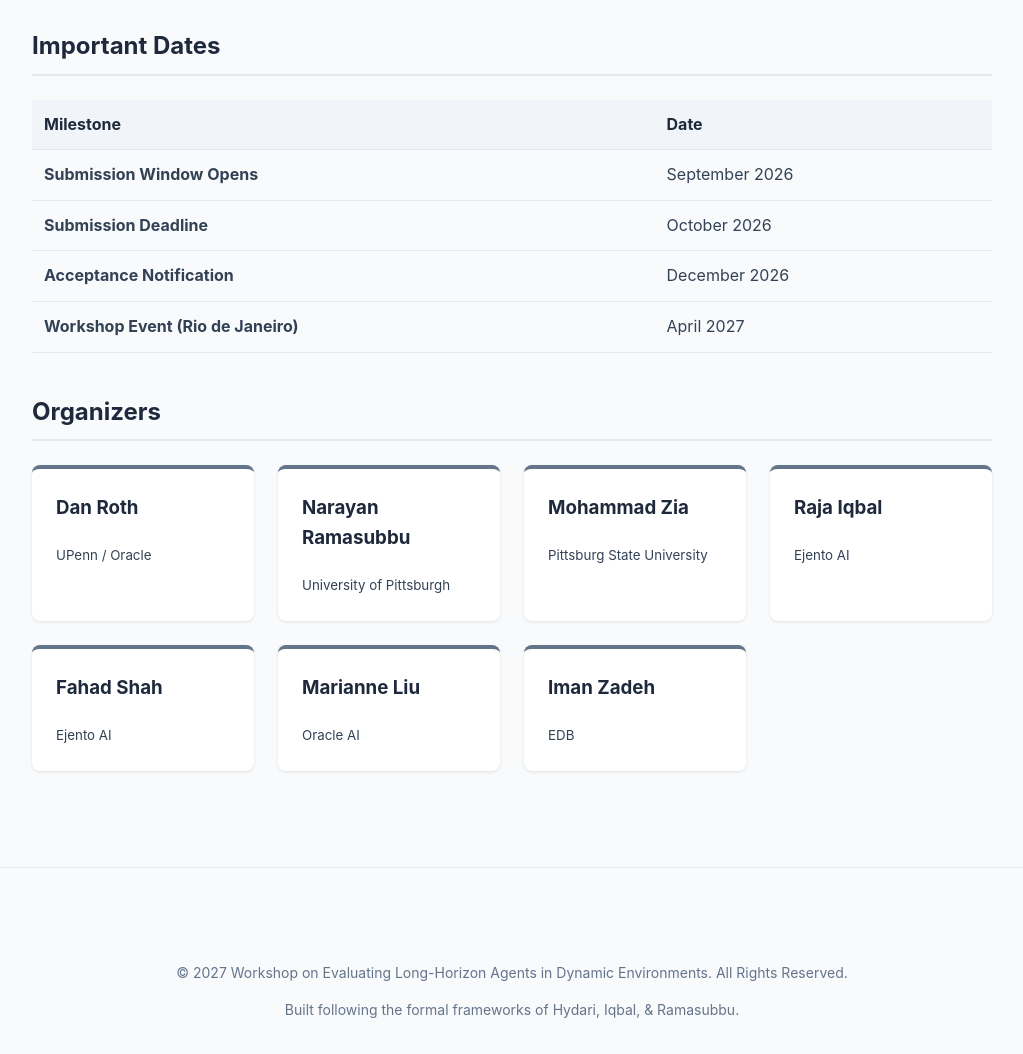
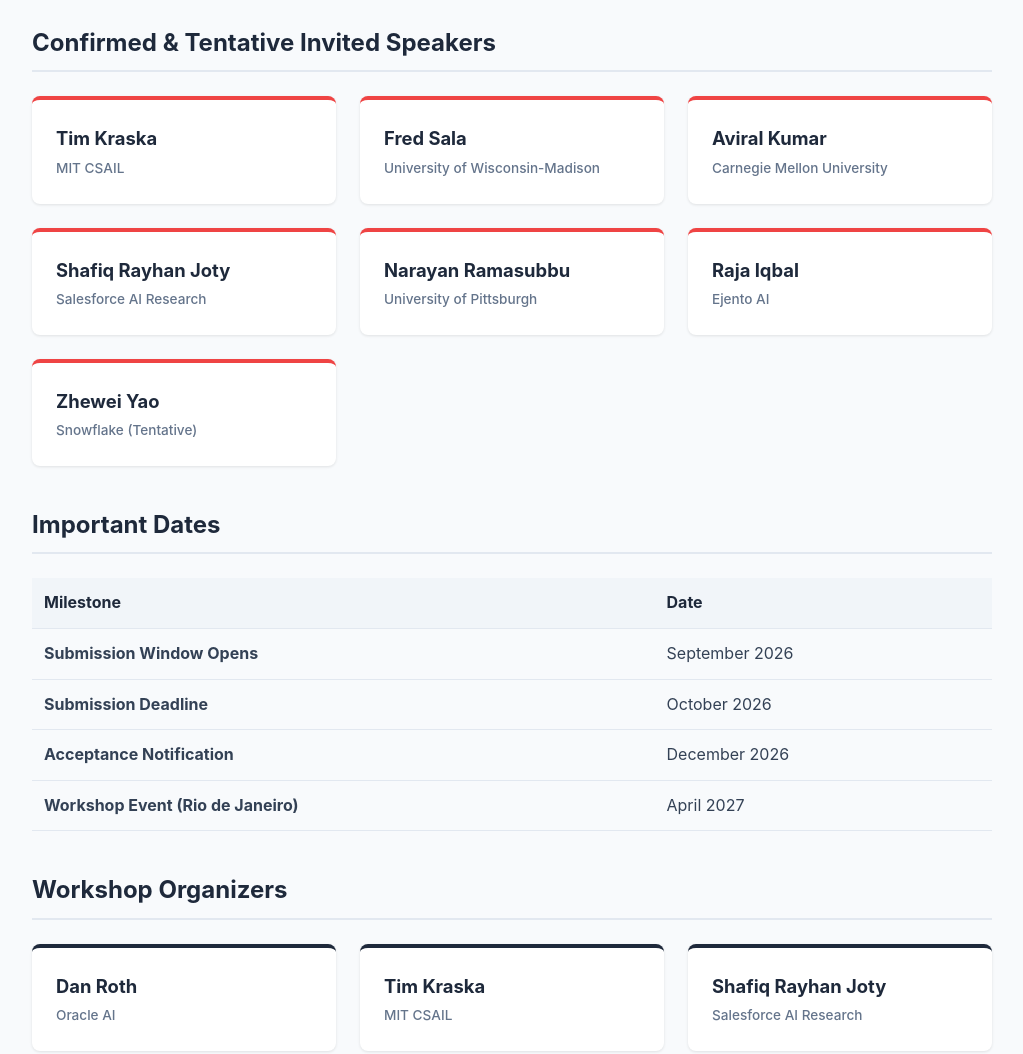
Before and after one commit to longhorizon-eval2027/longhorizon-eval2027.github.io, a plain HTML site: page index.html in a window 1280 px wide. Shown: the part 1140-2194 px from the top of the page, without its empty margins (128-1151 px from the left). Drawn offline with Linux system fonts and the light colour scheme.

Commit message:
Enhance layout and add speakers information
Updated grid column size and card styles, added confirmed speakers section, and modified organizers section.

```diff
--- a/index.html
+++ b/index.html
@@ -64,7 +64,7 @@
 
         .grid {
             display: grid;
-            grid-template-columns: repeat(auto-fit, minmax(220px, 1fr));
+            grid-template-columns: repeat(auto-fit, minmax(240px, 1fr));
             gap: 1.5rem;
             margin-top: 1.5rem;
         }
@@ -75,7 +75,8 @@
             box-shadow: 0 1px 3px rgba(0,0,0,0.1);
             border-top: 4px solid var(--secondary);
         }
-        .card h3 { margin-top: 0; color: var(--primary); }
+        .card h3 { margin-top: 0; color: var(--primary); font-size: 1.15rem; margin-bottom: 0.25rem; }
+        .card small { display: block; color: #64748b; font-weight: 500; font-size: 0.85rem; }
         footer {
             text-align: center;
             padding: 3rem 0;
@@ -93,8 +94,7 @@
             <h1>Evaluating Long-Horizon Agents in Dynamic Environments</h1>
             <p class="tagline">Benchmarking, Agentic Debt, and Operational Tax @ ICLR 2027</p>
             <div>
-                <a href="#cfp" class="btn btn-accent">Call for Papers</a>
-                <a href="https://openreview.net" class="btn" target="_blank">Submit via OpenReview</a>
+                <a href="https://openreview.net" class="btn btn-accent" target="_blank">Submit via OpenReview</a>
             </div>
         </div>
     </header>
@@ -120,6 +120,40 @@
                 <div class="card">
                     <h3>3. Stochastic Tax (ST)</h3>
                     <p>Measuring the operational compute footprint, error propagation, and failure rates over massive execution paths.</p>
+                </div>
+            </div>
+        </section>
+
+        <section id="speakers">
+            <h2>Confirmed & Tentative Invited Speakers</h2>
+            <div class="grid">
+                <div class="card" style="border-top-color: #ef4444;">
+                    <h3>Tim Kraska</h3>
+                    <small>MIT CSAIL</small>
+                </div>
+                <div class="card" style="border-top-color: #ef4444;">
+                    <h3>Fred Sala</h3>
+                    <small>University of Wisconsin-Madison</small>
+                </div>
+                <div class="card" style="border-top-color: #ef4444;">
+                    <h3>Aviral Kumar</h3>
+                    <small>Carnegie Mellon University</small>
+                </div>
+                <div class="card" style="border-top-color: #ef4444;">
+                    <h3>Shafiq Rayhan Joty</h3>
+                    <small>Salesforce AI Research</small>
+                </div>
+                <div class="card" style="border-top-color: #ef4444;">
+                    <h3>Narayan Ramasubbu</h3>
+                    <small>University of Pittsburgh</small>
+                </div>
+                <div class="card" style="border-top-color: #ef4444;">
+                    <h3>Raja Iqbal</h3>
+                    <small>Ejento AI</small>
+                </div>
+                <div class="card" style="border-top-color: #ef4444;">
+                    <h3>Zhewei Yao</h3>
+                    <small>Snowflake (Tentative)</small>
                 </div>
             </div>
         </section>
@@ -155,36 +189,39 @@
         </section>
 
         <section id="organizers">
-            <h2>Organizers</h2>
+            <h2>Workshop Organizers</h2>
             <div class="grid">
-                <div class="card" style="border-top-color: #64748b;">
+                <div class="card" style="border-top-color: #1e293b;">
                     <h3>Dan Roth</h3>
-                    <small>UPenn / Oracle</small>
+                    <small>Oracle AI</small>
                 </div>
-                                <div class="card" style="border-top-color: #64748b;">
-                    <h3>Narayan Ramasubbu</h3>
-                    <small>University of Pittsburgh</small>
+                <div class="card" style="border-top-color: #1e293b;">
+                    <h3>Tim Kraska</h3>
+                    <small>MIT CSAIL</small>
                 </div>
-                <div class="card" style="border-top-color: #64748b;">
+                <div class="card" style="border-top-color: #1e293b;">
+                    <h3>Shafiq Rayhan Joty</h3>
+                    <small>Salesforce AI Research</small>
+                </div>
+                <div class="card" style="border-top-color: #1e293b;">
                     <h3>Mohammad Zia</h3>
                     <small>Pittsburg State University</small>
                 </div>
-
-                <div class="card" style="border-top-color: #64748b;">
+                <div class="card" style="border-top-color: #1e293b;">
+                    <h3>Marianne Liu</h3>
+                    <small>Oracle AI</small>
+                </div>
+                <div class="card" style="border-top-color: #1e293b;">
+                    <h3>Iman Zadeh</h3>
+                    <small>EDB</small>
+                </div>
+                <div class="card" style="border-top-color: #1e293b;">
                     <h3>Raja Iqbal</h3>
                     <small>Ejento AI</small>
                 </div>
-                <div class="card" style="border-top-color: #64748b;">
+                <div class="card" style="border-top-color: #1e293b;">
                     <h3>Fahad Shah</h3>
                     <small>Ejento AI</small>
-                </div>
-                <div class="card" style="border-top-color: #64748b;">
-                    <h3>Marianne Liu</h3>
-                    <small>Oracle AI</small>
-                </div>
-                <div class="card" style="border-top-color: #64748b;">
-                    <h3>Iman Zadeh</h3>
-                    <small>EDB</small>
                 </div>
             </div>
         </section>
```
